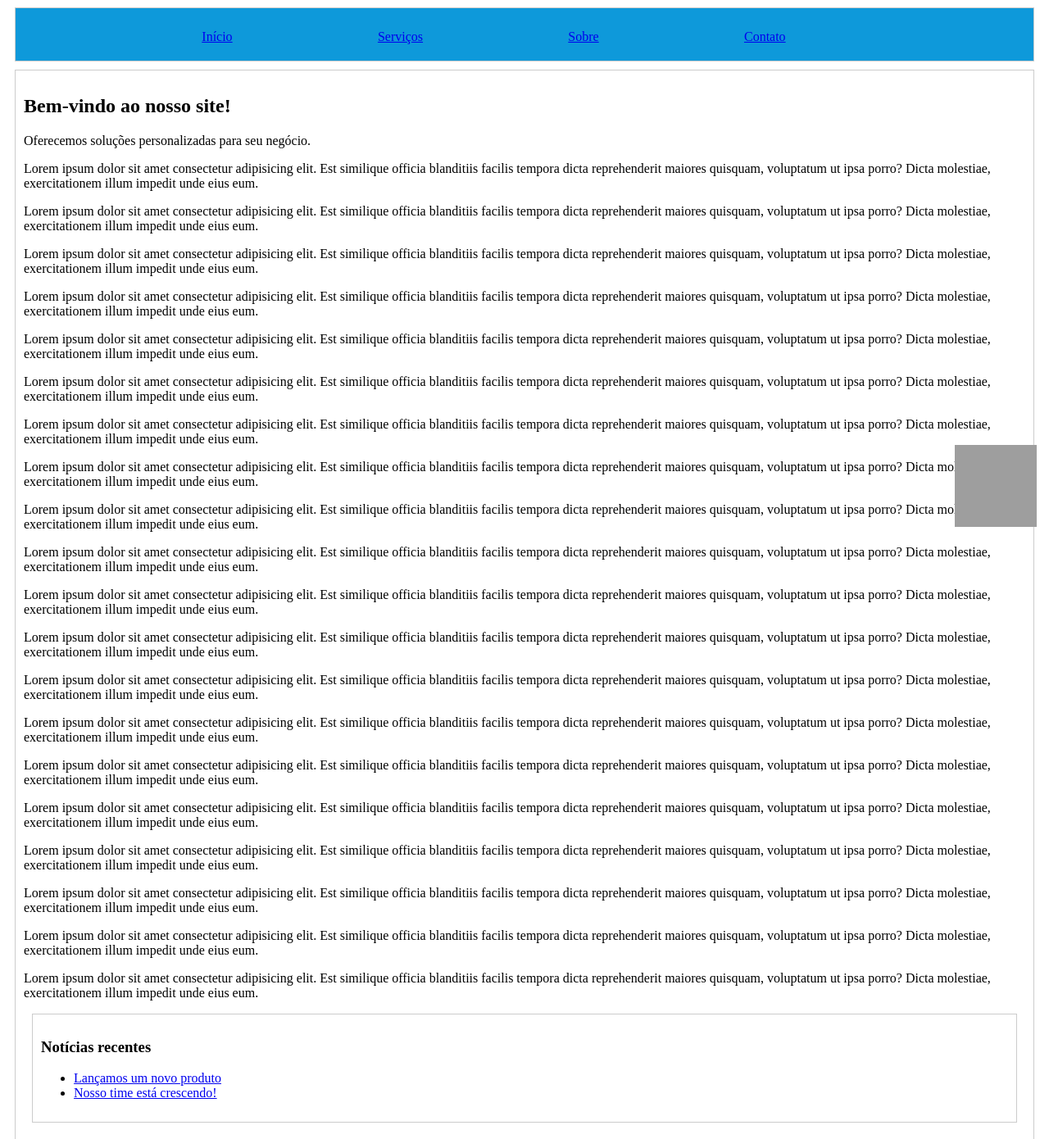
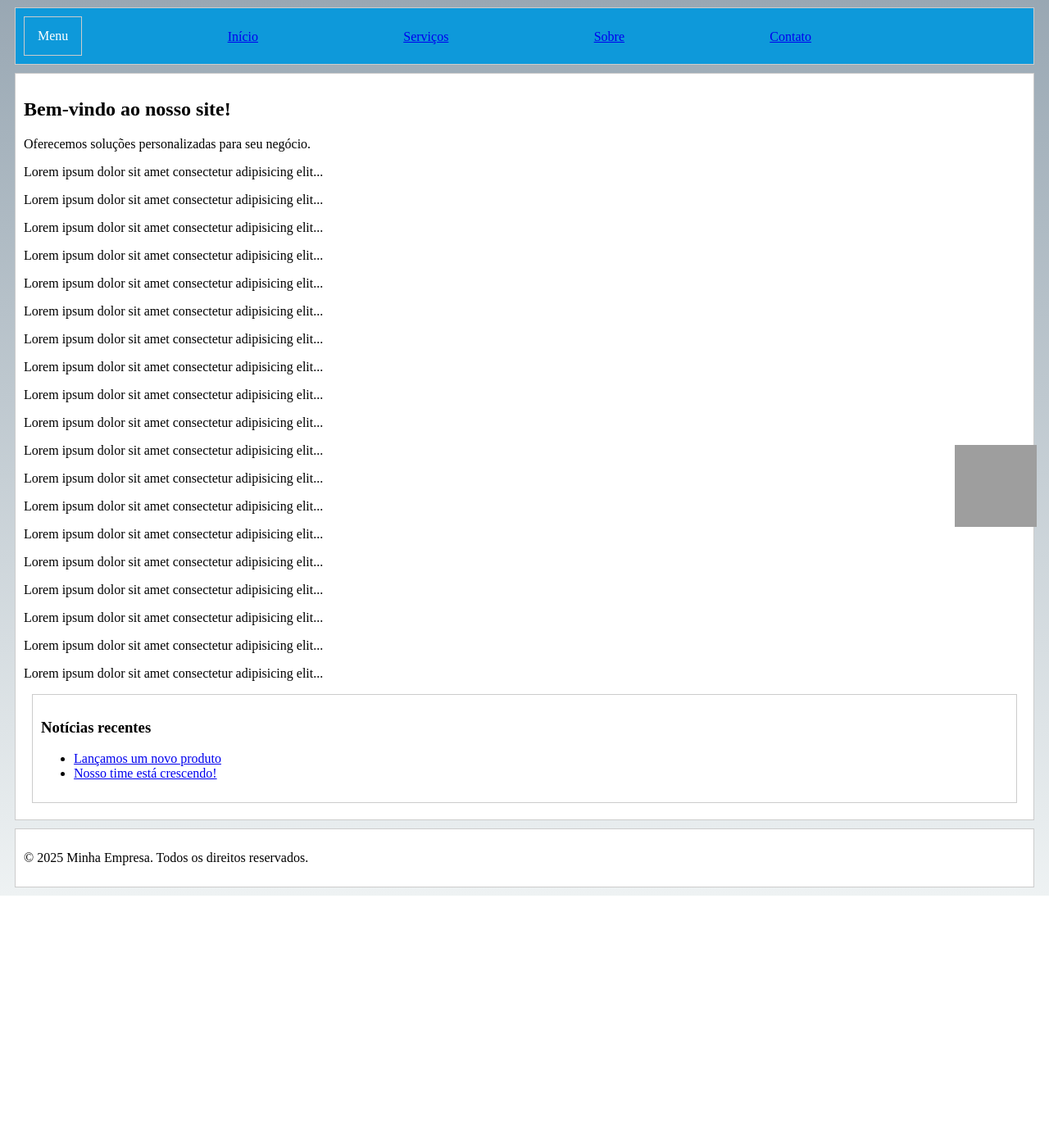
Before and after one commit to dedeusgui/minhaempresa, a website: page index.html in a window 1280 px wide. Shown: the part 137-1527 px from the top of the page at 82% size. After the commit the page ends 1230 px from the top, so only its background shows below. Drawn offline with Linux system fonts and the light colour scheme; grey boxes are pictures that could not be loaded.

Commit message:
dropdown adicionado

```diff
--- a/index.html
+++ b/index.html
@@ -3,7 +3,10 @@
   <head>
     <meta charset="UTF-8" />
     <title>Minha Empresa</title>
+
+    <!-- CSS interno para estilização da página -->
     <style>
+      /* Barra de navegação fixa no topo */
       .nav {
         position: sticky;
         top: 0;
@@ -13,6 +16,8 @@
         background-color: rgb(14, 153, 218);
         overflow: auto;
       }
+
+      /* Estilo para header, conteúdo principal, barra lateral e rodapé */
       .header,
       .main,
       .sidebar,
@@ -20,7 +25,10 @@
         padding: 10px;
         margin: 10px;
         border: 1px solid #ccc;
+        background-color: white;
       }
+
+      /* Ícone do WhatsApp fixo no canto inferior direito */
       #whatsapp {
         position: fixed;
         bottom: 20px;
@@ -28,19 +36,80 @@
         height: 100px;
         width: 100px;
       }
+
+      /* Logo do cabeçalho */
       #logo {
         width: auto;
         height: 100px;
       }
+
+      /* Itens do menu */
       .menu li {
         list-style-type: none;
         float: left;
         padding-left: 15%;
         padding-bottom: 10px;
       }
+
+      /* Dropdown (menu suspenso) */
+      .dropdown {
+        display: block;
+        position: relative;
+        overflow: visible;
+        float: left;
+      }
+
+      /* Botão do dropdown */
+      .dropdown .dropbtn {
+        font-size: 16px;
+        border: 1px solid #ccc;
+        outline: none;
+        color: white;
+        padding: 14px 16px;
+        background-color: inherit;
+        font-family: inherit;
+        margin: 0;
+        cursor: pointer;
+      }
+
+      /* Conteúdo oculto do dropdown */
+      .dropdown-content {
+        display: none;
+        position: absolute;
+        background-color: #f9f9f9;
+        min-width: 160px;
+        box-shadow: 0px 8px 16px rgba(0, 0, 0, 0.2);
+        z-index: 1;
+      }
+
+      /* Links dentro do dropdown */
+      .dropdown-content a {
+        color: black;
+        padding: 12px 16px;
+        text-decoration: none;
+        display: block;
+        text-align: left;
+      }
+
+      /* Efeito hover nos links do dropdown */
+      .dropdown-content a:hover {
+        background-color: #ddd;
+      }
+
+      /* Mostrar o conteúdo do dropdown quando passar o mouse */
+      .dropdown:hover .dropdown-content {
+        display: block;
+      }
+
+      /* Plano de fundo da página */
+      body {
+        background: linear-gradient(to bottom, #8e9eab, #eef2f3);
+      }
     </style>
   </head>
+
   <body>
+    <!-- Cabeçalho com logo -->
     <header class="header">
       <img
         id="logo"
@@ -48,7 +117,19 @@
       />
     </header>
 
+    <!-- Barra de navegação -->
     <nav class="nav">
+      <!-- Dropdown Menu -->
+      <div class="dropdown">
+        <button class="dropbtn">Menu</button>
+        <div class="dropdown-content">
+          <a href="#">Link 1</a>
+          <a href="#">Link 2</a>
+          <a href="#">Link 3</a>
+        </div>
+      </div>
+
+      <!-- Menu principal -->
       <ul class="menu">
         <li><a href="#">Início</a></li>
         <li><a href="#">Serviços</a></li>
@@ -57,131 +138,34 @@
       </ul>
     </nav>
 
+    <!-- Conteúdo principal -->
     <main class="main">
       <article class="content">
         <h2>Bem-vindo ao nosso site!</h2>
         <p>Oferecemos soluções personalizadas para seu negócio.</p>
-        <p>
-          Lorem ipsum dolor sit amet consectetur adipisicing elit. Est similique
-          officia blanditiis facilis tempora dicta reprehenderit maiores
-          quisquam, voluptatum ut ipsa porro? Dicta molestiae, exercitationem
-          illum impedit unde eius eum.
-        </p>
-        <p>
-          Lorem ipsum dolor sit amet consectetur adipisicing elit. Est similique
-          officia blanditiis facilis tempora dicta reprehenderit maiores
-          quisquam, voluptatum ut ipsa porro? Dicta molestiae, exercitationem
-          illum impedit unde eius eum.
-        </p>
-        <p>
-          Lorem ipsum dolor sit amet consectetur adipisicing elit. Est similique
-          officia blanditiis facilis tempora dicta reprehenderit maiores
-          quisquam, voluptatum ut ipsa porro? Dicta molestiae, exercitationem
-          illum impedit unde eius eum.
-        </p>
-        <p>
-          Lorem ipsum dolor sit amet consectetur adipisicing elit. Est similique
-          officia blanditiis facilis tempora dicta reprehenderit maiores
-          quisquam, voluptatum ut ipsa porro? Dicta molestiae, exercitationem
-          illum impedit unde eius eum.
-        </p>
-        <p>
-          Lorem ipsum dolor sit amet consectetur adipisicing elit. Est similique
-          officia blanditiis facilis tempora dicta reprehenderit maiores
-          quisquam, voluptatum ut ipsa porro? Dicta molestiae, exercitationem
-          illum impedit unde eius eum.
-        </p>
-        <p>
-          Lorem ipsum dolor sit amet consectetur adipisicing elit. Est similique
-          officia blanditiis facilis tempora dicta reprehenderit maiores
-          quisquam, voluptatum ut ipsa porro? Dicta molestiae, exercitationem
-          illum impedit unde eius eum.
-        </p>
-        <p>
-          Lorem ipsum dolor sit amet consectetur adipisicing elit. Est similique
-          officia blanditiis facilis tempora dicta reprehenderit maiores
-          quisquam, voluptatum ut ipsa porro? Dicta molestiae, exercitationem
-          illum impedit unde eius eum.
-        </p>
-        <p>
-          Lorem ipsum dolor sit amet consectetur adipisicing elit. Est similique
-          officia blanditiis facilis tempora dicta reprehenderit maiores
-          quisquam, voluptatum ut ipsa porro? Dicta molestiae, exercitationem
-          illum impedit unde eius eum.
-        </p>
-        <p>
-          Lorem ipsum dolor sit amet consectetur adipisicing elit. Est similique
-          officia blanditiis facilis tempora dicta reprehenderit maiores
-          quisquam, voluptatum ut ipsa porro? Dicta molestiae, exercitationem
-          illum impedit unde eius eum.
-        </p>
-        <p>
-          Lorem ipsum dolor sit amet consectetur adipisicing elit. Est similique
-          officia blanditiis facilis tempora dicta reprehenderit maiores
-          quisquam, voluptatum ut ipsa porro? Dicta molestiae, exercitationem
-          illum impedit unde eius eum.
-        </p>
-        <p>
-          Lorem ipsum dolor sit amet consectetur adipisicing elit. Est similique
-          officia blanditiis facilis tempora dicta reprehenderit maiores
-          quisquam, voluptatum ut ipsa porro? Dicta molestiae, exercitationem
-          illum impedit unde eius eum.
-        </p>
-        <p>
-          Lorem ipsum dolor sit amet consectetur adipisicing elit. Est similique
-          officia blanditiis facilis tempora dicta reprehenderit maiores
-          quisquam, voluptatum ut ipsa porro? Dicta molestiae, exercitationem
-          illum impedit unde eius eum.
-        </p>
-        <p>
-          Lorem ipsum dolor sit amet consectetur adipisicing elit. Est similique
-          officia blanditiis facilis tempora dicta reprehenderit maiores
-          quisquam, voluptatum ut ipsa porro? Dicta molestiae, exercitationem
-          illum impedit unde eius eum.
-        </p>
-        <p>
-          Lorem ipsum dolor sit amet consectetur adipisicing elit. Est similique
-          officia blanditiis facilis tempora dicta reprehenderit maiores
-          quisquam, voluptatum ut ipsa porro? Dicta molestiae, exercitationem
-          illum impedit unde eius eum.
-        </p>
-        <p>
-          Lorem ipsum dolor sit amet consectetur adipisicing elit. Est similique
-          officia blanditiis facilis tempora dicta reprehenderit maiores
-          quisquam, voluptatum ut ipsa porro? Dicta molestiae, exercitationem
-          illum impedit unde eius eum.
-        </p>
-        <p>
-          Lorem ipsum dolor sit amet consectetur adipisicing elit. Est similique
-          officia blanditiis facilis tempora dicta reprehenderit maiores
-          quisquam, voluptatum ut ipsa porro? Dicta molestiae, exercitationem
-          illum impedit unde eius eum.
-        </p>
-        <p>
-          Lorem ipsum dolor sit amet consectetur adipisicing elit. Est similique
-          officia blanditiis facilis tempora dicta reprehenderit maiores
-          quisquam, voluptatum ut ipsa porro? Dicta molestiae, exercitationem
-          illum impedit unde eius eum.
-        </p>
-        <p>
-          Lorem ipsum dolor sit amet consectetur adipisicing elit. Est similique
-          officia blanditiis facilis tempora dicta reprehenderit maiores
-          quisquam, voluptatum ut ipsa porro? Dicta molestiae, exercitationem
-          illum impedit unde eius eum.
-        </p>
-        <p>
-          Lorem ipsum dolor sit amet consectetur adipisicing elit. Est similique
-          officia blanditiis facilis tempora dicta reprehenderit maiores
-          quisquam, voluptatum ut ipsa porro? Dicta molestiae, exercitationem
-          illum impedit unde eius eum.
-        </p>
-        <p>
-          Lorem ipsum dolor sit amet consectetur adipisicing elit. Est similique
-          officia blanditiis facilis tempora dicta reprehenderit maiores
-          quisquam, voluptatum ut ipsa porro? Dicta molestiae, exercitationem
-          illum impedit unde eius eum.
-        </p>
 
+        <!-- Parágrafos de texto (exemplos com Lorem Ipsum) -->
+        <p>Lorem ipsum dolor sit amet consectetur adipisicing elit...</p>
+        <p>Lorem ipsum dolor sit amet consectetur adipisicing elit...</p>
+        <p>Lorem ipsum dolor sit amet consectetur adipisicing elit...</p>
+        <p>Lorem ipsum dolor sit amet consectetur adipisicing elit...</p>
+        <p>Lorem ipsum dolor sit amet consectetur adipisicing elit...</p>
+        <p>Lorem ipsum dolor sit amet consectetur adipisicing elit...</p>
+        <p>Lorem ipsum dolor sit amet consectetur adipisicing elit...</p>
+        <p>Lorem ipsum dolor sit amet consectetur adipisicing elit...</p>
+        <p>Lorem ipsum dolor sit amet consectetur adipisicing elit...</p>
+        <p>Lorem ipsum dolor sit amet consectetur adipisicing elit...</p>
+        <p>Lorem ipsum dolor sit amet consectetur adipisicing elit...</p>
+        <p>Lorem ipsum dolor sit amet consectetur adipisicing elit...</p>
+        <p>Lorem ipsum dolor sit amet consectetur adipisicing elit...</p>
+        <p>Lorem ipsum dolor sit amet consectetur adipisicing elit...</p>
+        <p>Lorem ipsum dolor sit amet consectetur adipisicing elit...</p>
+        <p>Lorem ipsum dolor sit amet consectetur adipisicing elit...</p>
+        <p>Lorem ipsum dolor sit amet consectetur adipisicing elit...</p>
+        <p>Lorem ipsum dolor sit amet consectetur adipisicing elit...</p>
+        <p>Lorem ipsum dolor sit amet consectetur adipisicing elit...</p>
+
+        <!-- Ícone do WhatsApp flutuante -->
         <div>
           <img
             id="whatsapp"
@@ -190,6 +174,7 @@
         </div>
       </article>
 
+      <!-- Barra lateral (aside) -->
       <aside class="sidebar">
         <h3>Notícias recentes</h3>
         <ul>
@@ -199,6 +184,7 @@
       </aside>
     </main>
 
+    <!-- Rodapé -->
     <footer class="footer">
       <p>© 2025 Minha Empresa. Todos os direitos reservados.</p>
     </footer>
```
